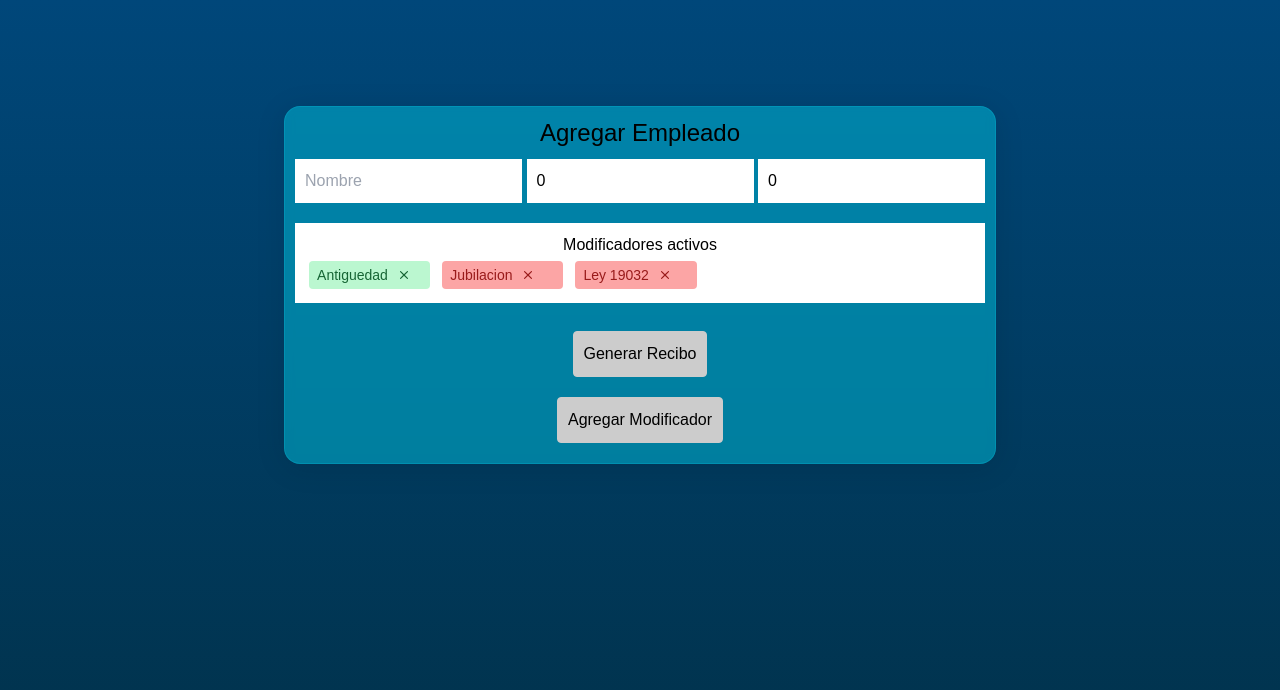
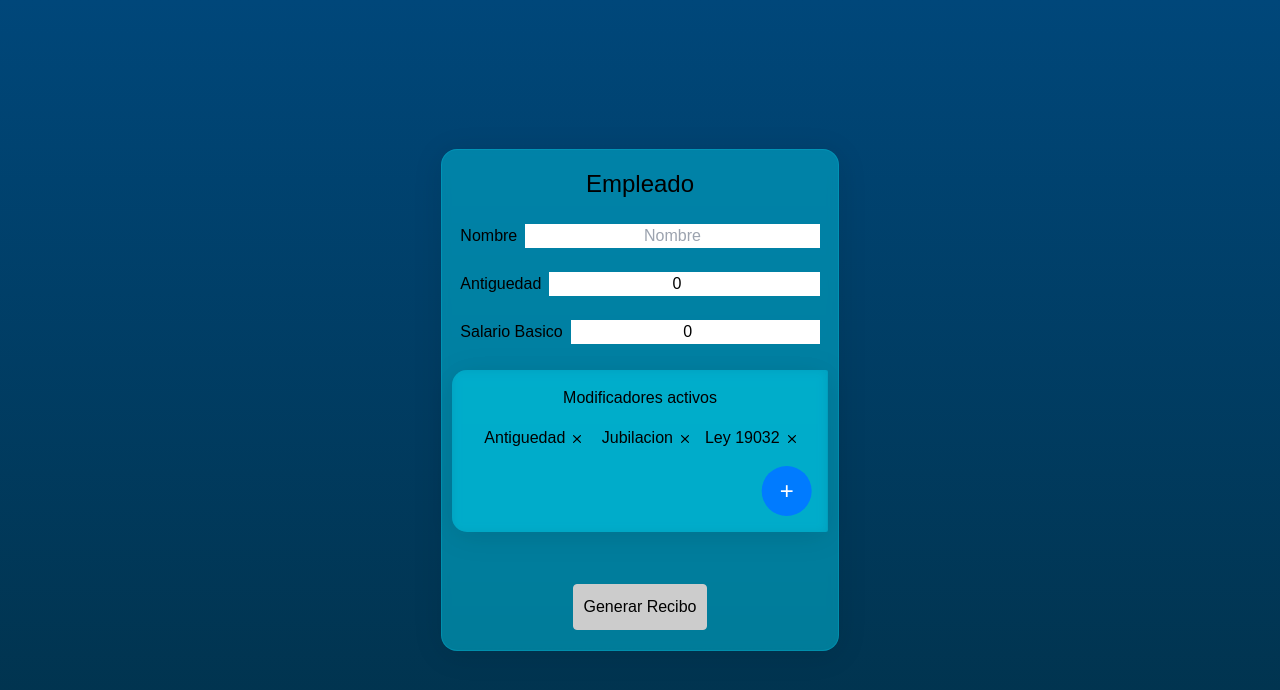
Before and after one commit to NicoTomasin/ReciboFacil, a Svelte app: page / in a window 1280 px wide. Shown: the top 690 px of the page. Built offline with nearby package versions, Linux system fonts and the light colour scheme.

Commit message:
Tocando estilos un rato y modularizando un poco mas

```diff
--- a/src/App.svelte
+++ b/src/App.svelte
@@ -8,7 +8,7 @@
   });
 </script>
 
-<main class="flex min-h-screen flex-col items-center md:p-24 p-5">
+<main class="flex min-h-screen items-center md:p-24 p-5">
   <div class="mx-auto max-w-screen-lg px-3">
     {#if componentSelected === "Modificador"}
       <Modificador />
--- /dev/null
+++ b/src/components/Badge.svelte
@@ -0,0 +1,57 @@
+<script>
+  export let nombre = "";
+  export let estadoCallback;
+  export let color = "red";
+  export let estado = true;
+</script>
+
+<span>
+  <button
+    class={`m-1 text-${color}-800 bg-${color}-300 rounded inline-flex items-center p-1`}
+  >
+    {nombre}
+    <span class="ml-2">
+      <button
+        type="button"
+        class={`text-${color}-800 bg-transparent rounded hover:bg-${color}-400 hover:text-${color}-900`}
+        on:click={() => {
+          estadoCallback();
+        }}
+      >
+        {#if estado}
+          <svg
+            class="w-2 h-2"
+            aria-hidden="true"
+            xmlns="http://www.w3.org/2000/svg"
+            fill="none"
+            viewBox="0 0 14 14"
+          >
+            <path
+              stroke="currentColor"
+              stroke-linecap="round"
+              stroke-linejoin="round"
+              stroke-width="2"
+              d="m1 1 6 6m0 0 6 6M7 7l6-6M7 7l-6 6"
+            />
+          </svg>
+        {:else}
+          <svg
+            class="w-2.5 h-2.5"
+            aria-hidden="true"
+            xmlns="http://www.w3.org/2000/svg"
+            fill="none"
+            viewBox="0 0 16 12"
+          >
+            <path
+              stroke="currentColor"
+              stroke-linecap="round"
+              stroke-linejoin="round"
+              stroke-width="2"
+              d="M1 5.917 5.724 10.5 15 1.5"
+            />
+          </svg>
+        {/if}
+      </button>
+    </span>
+  </button>
+</span>
--- a/src/components/Empleado.svelte
+++ b/src/components/Empleado.svelte
@@ -1,6 +1,6 @@
 <script>
   import { Deducciones, Premios } from "../store/Modificadores";
-
+  import Badge from "./Badge.svelte";
   import * as helpers from "../helpers";
 
   let nombre = "";
@@ -46,195 +46,122 @@
   }
 </script>
 
-<div class="mx-auto max-w-screen-lg px-3">
-  <div class="card bg-neutral text-neutral-content">
-    <div class="card-body items-center text-center">
-      <h2 class="card-title text-2xl">Agregar Empleado</h2>
-      <input bind:value={nombre} placeholder="Nombre" />
-      <input bind:value={antiguedad} type="number" placeholder="Antiguedad" />
+<div class="card grid grid-column-1 grid-row-6 gap-2 items-center text-center">
+  <div class="p-2">
+    <h2 class="card-title text-2xl">Empleado</h2>
+  </div>
+  <div class="p-2 flex items-center">
+    <span class="mr-2">Nombre</span>
     <input
+      class="flex-grow text-center"
+      bind:value={nombre}
+      placeholder="Nombre"
+    />
+  </div>
+  <div class="p-2 flex items-center">
+    <span class="mr-2">Antiguedad</span>
+    <input
+      class="flex-grow text-center"
+      bind:value={antiguedad}
+      type="number"
+      placeholder="Antiguedad"
+    />
+  </div>
+  <div class="p-2 flex items-center">
+    <span class="mr-2">Salario Basico</span>
+    <input
+      class="flex-grow text-center"
       bind:value={salarioBasico}
       type="number"
       placeholder="Salario Basico"
     />
-      <div class="bg-white activados">
-        <span class="badge badge-secondary">Modificadores activos</span>
-        <div class="p-1 grid gap-1 grid-cols-5">
+  </div>
+
+  <div class="campo">
+    <h3>Modificadores activos</h3>
+    <div class="p-2">
       {#each premios as premio}
         {#if premio.estado === true}
-              <span
-                id="badge-dismiss-default"
-                class="inline-flex items-center px-2 py-1 mr-2 text-sm font-medium text-green-800 bg-green-200 rounded"
-              >
-                {premio.nombre}
-                <button
-                  type="button"
-                  class="inline-flex items-center p-1 ml-2 text-sm text-green-800 bg-transparent rounded-sm hover:bg-green-400 hover:text-green-900"
-                  data-dismiss-target="#badge-dismiss-default"
-                  aria-label="Remove"
-                  on:click={() => {
+          <Badge
+            nombre={premio.nombre}
+            estadoCallback={() => {
               premio.estado = false;
             }}
-                >
-                  <svg
-                    class="w-2 h-2"
-                    aria-hidden="true"
-                    xmlns="http://www.w3.org/2000/svg"
-                    fill="none"
-                    viewBox="0 0 14 14"
-                  >
-                    <path
-                      stroke="currentColor"
-                      stroke-linecap="round"
-                      stroke-linejoin="round"
-                      stroke-width="2"
-                      d="m1 1 6 6m0 0 6 6M7 7l6-6M7 7l-6 6"
+            estado={premio.estado}
+            color="green"
           />
-                  </svg>
-                  <span class="sr-only">Remove badge</span>
-                </button>
-              </span>
         {/if}
       {/each}
       {#each deducciones as deduccion}
         {#if deduccion.estado === true}
-              <span
-                id="badge-dismiss-default"
-                class="inline-flex items-center px-2 py-1 mr-2 text-sm font-medium text-red-800 bg-red-300 rounded"
-              >
-                {deduccion.nombre}
-                <button
-                  type="button"
-                  class="inline-flex items-center p-1 ml-2 text-sm text-red-800 bg-transparent rounded-sm hover:bg-red-400 hover:text-red-900"
-                  data-dismiss-target="#badge-dismiss-default"
-                  aria-label="Remove"
-                  on:click={() => {
+          <Badge
+            nombre={deduccion.nombre}
+            estadoCallback={() => {
               deduccion.estado = false;
             }}
+            estado={deduccion.estado}
+            color="red"
+          />
+        {/if}
+      {/each}
+    </div>
+    <button
+      on:click={() => helpers.drawComponent("Modificador")}
+      class="boton-flotante"
     >
-                  <svg
-                    class="w-2 h-2"
-                    aria-hidden="true"
-                    xmlns="http://www.w3.org/2000/svg"
-                    fill="none"
-                    viewBox="0 0 14 14"
-                  >
-                    <path
-                      stroke="currentColor"
-                      stroke-linecap="round"
-                      stroke-linejoin="round"
-                      stroke-width="2"
-                      d="m1 1 6 6m0 0 6 6M7 7l6-6M7 7l-6 6"
+      <span>+</span>
+    </button>
+  </div>
+  <div>
+    <div class="desactivados">
+      <div class="p-2">
+        {#each premios as premio}
+          {#if premio.estado === false}
+            <Badge
+              nombre={premio.nombre}
+              estadoCallback={() => {
+                premio.estado = true;
+              }}
+              estado={premio.estado}
+              color="green"
             />
-                  </svg>
-                  <span class="sr-only">Remove badge</span>
-                </button>
-              </span>
+          {/if}
+        {/each}
+        {#each deducciones as deduccion}
+          {#if deduccion.estado === false}
+            <Badge
+              nombre={deduccion.nombre}
+              estadoCallback={() => {
+                deduccion.estado = true;
+              }}
+              estado={deduccion.estado}
+              color="red"
+            />
           {/if}
         {/each}
       </div>
     </div>
-      <div class="desactivados">
-        <div class="p-1 grid gap-1 grid-cols-5">
-          {#each premios as premio}
-            {#if premio.estado === false}
+  </div>
   <div>
-                <span
-                  class="inline-flex items-center px-2 py-1 mr-2 text-sm font-medium text-green-800 bg-green-200 rounded"
-                >
-                  {premio.nombre}
-                  <button
-                    type="button"
-                    class="inline-flex items-center p-1 ml-2 text-sm text-green-800 bg-transparent rounded-sm hover:bg-green-400 hover:text-green-900"
-                    data-dismiss-target="#badge-dismiss-default"
-                    aria-label="Remove"
-                    on:click={() => {
-                      premio.estado = true;
-                    }}
-                  >
-                    <svg
-                      class="w-2.5 h-2.5"
-                      aria-hidden="true"
-                      xmlns="http://www.w3.org/2000/svg"
-                      fill="none"
-                      viewBox="0 0 16 12"
-                    >
-                      <path
-                        stroke="currentColor"
-                        stroke-linecap="round"
-                        stroke-linejoin="round"
-                        stroke-width="2"
-                        d="M1 5.917 5.724 10.5 15 1.5"
-                      />
-                    </svg>
-                    <span class="sr-only">Remove badge</span>
-                  </button>
-                </span>
-              </div>
-            {/if}
-          {/each}
-          {#each deducciones as deduccion}
-            {#if deduccion.estado === false}
-              <div>
-                <span
-                  class="inline-flex items-center px-2 py-1 mr-2 text-sm font-medium text-red-800 bg-red-300 rounded"
-                >
-                  {deduccion.nombre}
-                  <button
-                    type="button"
-                    class="inline-flex items-center p-1 ml-2 text-sm text-red-800 bg-transparent rounded-sm hover:bg-red-400 hover:text-red-900"
-                    data-dismiss-target="#badge-dismiss-default"
-                    aria-label="Remove"
-                    on:click={() => {
-                      deduccion.estado = true;
-                    }}
-                  >
-                    <svg
-                      class="w-2.5 h-2.5"
-                      aria-hidden="true"
-                      xmlns="http://www.w3.org/2000/svg"
-                      fill="none"
-                      viewBox="0 0 16 12"
-                    >
-                      <path
-                        stroke="currentColor"
-                        stroke-linecap="round"
-                        stroke-linejoin="round"
-                        stroke-width="2"
-                        d="M1 5.917 5.724 10.5 15 1.5"
-                      />
-                    </svg>
-                    <span class="sr-only">Remove badge</span>
-                  </button>
-                </span>
-              </div>
-            {/if}
-          {/each}
-        </div>
-      </div>
     <div class="card-actions justify-end">
-        <button on:click={getRecibo} class="formButton">
-          Generar Recibo
-        </button>
-      </div>
-      <div class="card-actions justify-end">
-        <button
-          on:click={() => helpers.drawComponent("Modificador")}
-          class="formButton"
-        >
-          Agregar Modificador
-        </button>
-      </div>
+      <button on:click={getRecibo} class="formButton"> Generar Recibo </button>
     </div>
   </div>
 </div>
 
 <style>
-  input,
-  .activados {
-    padding: 10px;
+  .campo {
+    overflow-y: scroll;
+    overflow-x: hidden;
+    border-radius: 15px 2px 2px 15px;
+    padding: 1rem;
     margin: 10px 0;
     color: black;
+    background: rgba(0, 186, 214, 0.54);
+    box-shadow: 0 4px 30px rgba(0, 0, 0, 0.1);
+    backdrop-filter: blur(5px);
+    -webkit-backdrop-filter: blur(5px);
+    position: relative; /* Agregamos position: relative al div campo */
   }
   .card {
     border-radius: 15px;
@@ -256,4 +183,40 @@
     color: black;
     background-color: #ccc;
   }
+  ::-webkit-scrollbar-thumb {
+    background: rgb(1, 109, 163);
+    border-radius: 2px;
+  }
+  ::-webkit-scrollbar-thumb:hover {
+    background: rgb(0, 170, 255);
+    border-radius: 2px;
+  }
+  ::-webkit-scrollbar-track {
+    background: rgb(20, 79, 108);
+    border-radius: 2px;
+  }
+  ::-webkit-scrollbar {
+    width: 0.4rem;
+    height: 100%;
+  }
+  .boton-flotante {
+    position: sticky;
+    bottom: 0px;
+    left: 100vh;
+    background-color: #007bff;
+    color: white;
+    border: none;
+    border-radius: 50%;
+    width: 50px;
+    height: 50px;
+    font-size: 24px;
+    cursor: pointer;
+  }
+
+  .boton-flotante span {
+    display: flex;
+    justify-content: center;
+    align-items: center;
+    height: 100%;
+  }
 </style>
```
Lines whose indentation alone changed are shown as unchanged.
